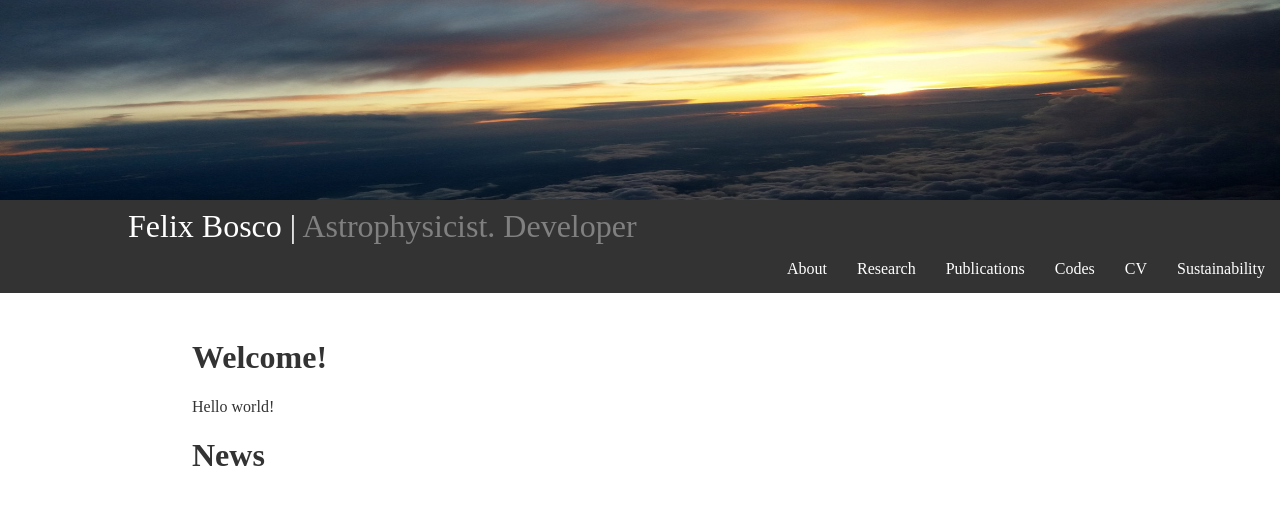
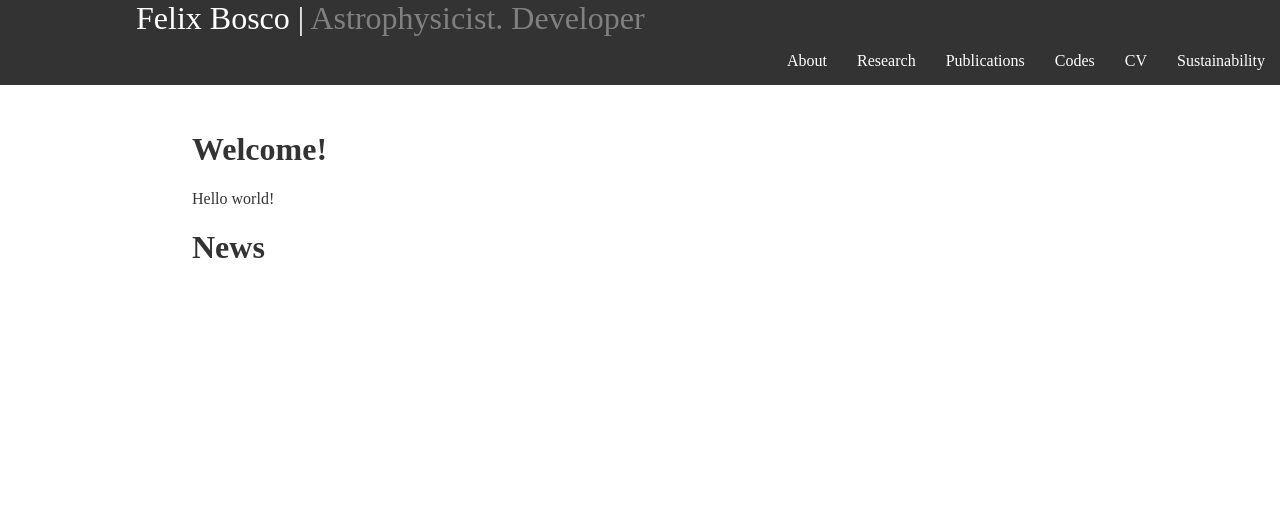
Before and after one commit to felixbosco/felixbosco.github.io, a Jekyll site: the page built from index.html, in a window 1280 px wide. Shown: the top 505 px of the page. Built offline with Jekyll 4.4.1, drawn with Linux system fonts in a browser that asks for light colours.

Commit message:
Update reference from page to source

```diff
--- a/_includes/title.html
+++ b/_includes/title.html
@@ -1,4 +1,4 @@
 <div class="header-title">
-  <img src="{{ page.headerimg }}" alt="">
+  <img src="{{ site.headerimg }}" alt="">
   <a href="{{ site.url }}">Felix Bosco | <span style="color:grey;font-size:20;">Astrophysicist. Developer</span></a>
 </div>
```
